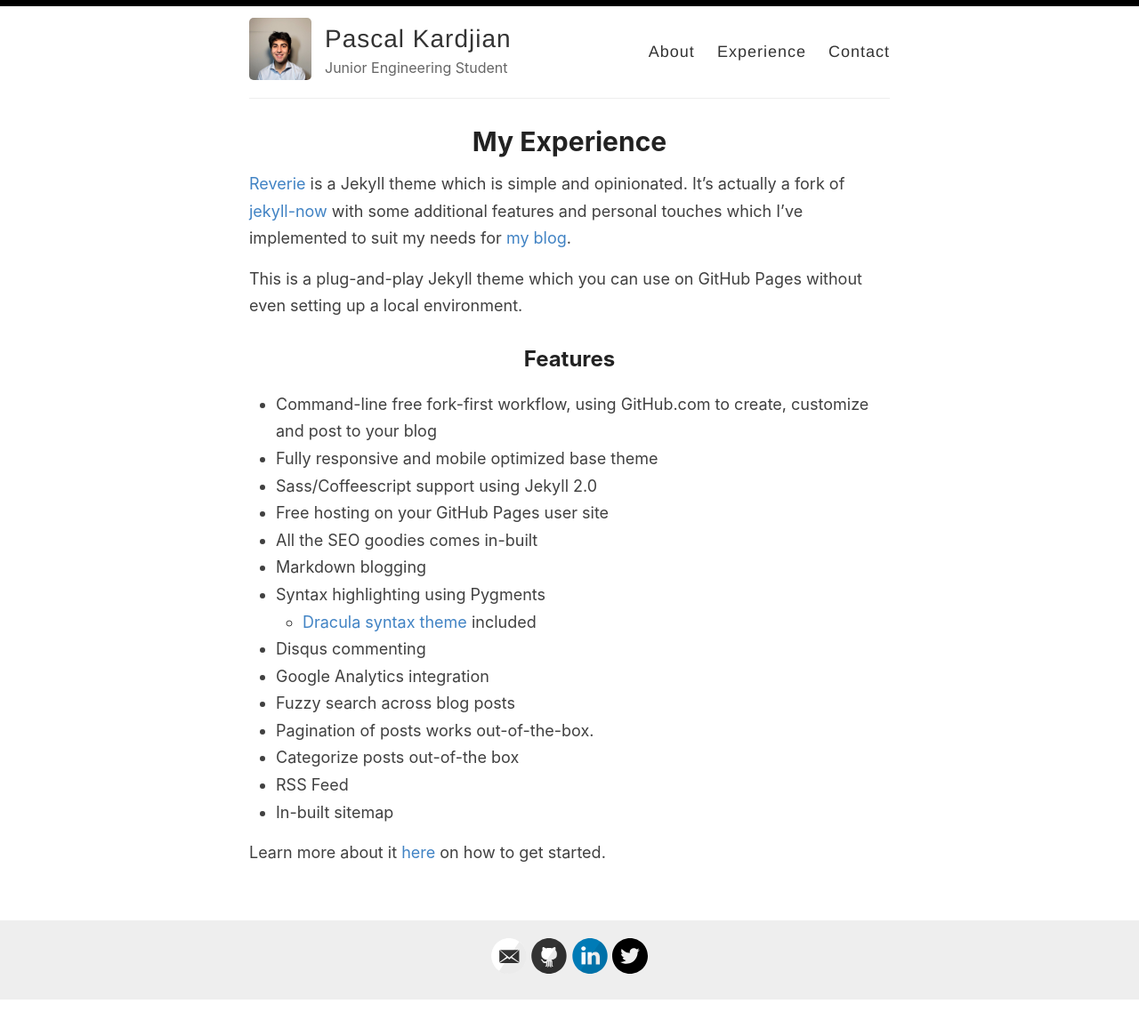
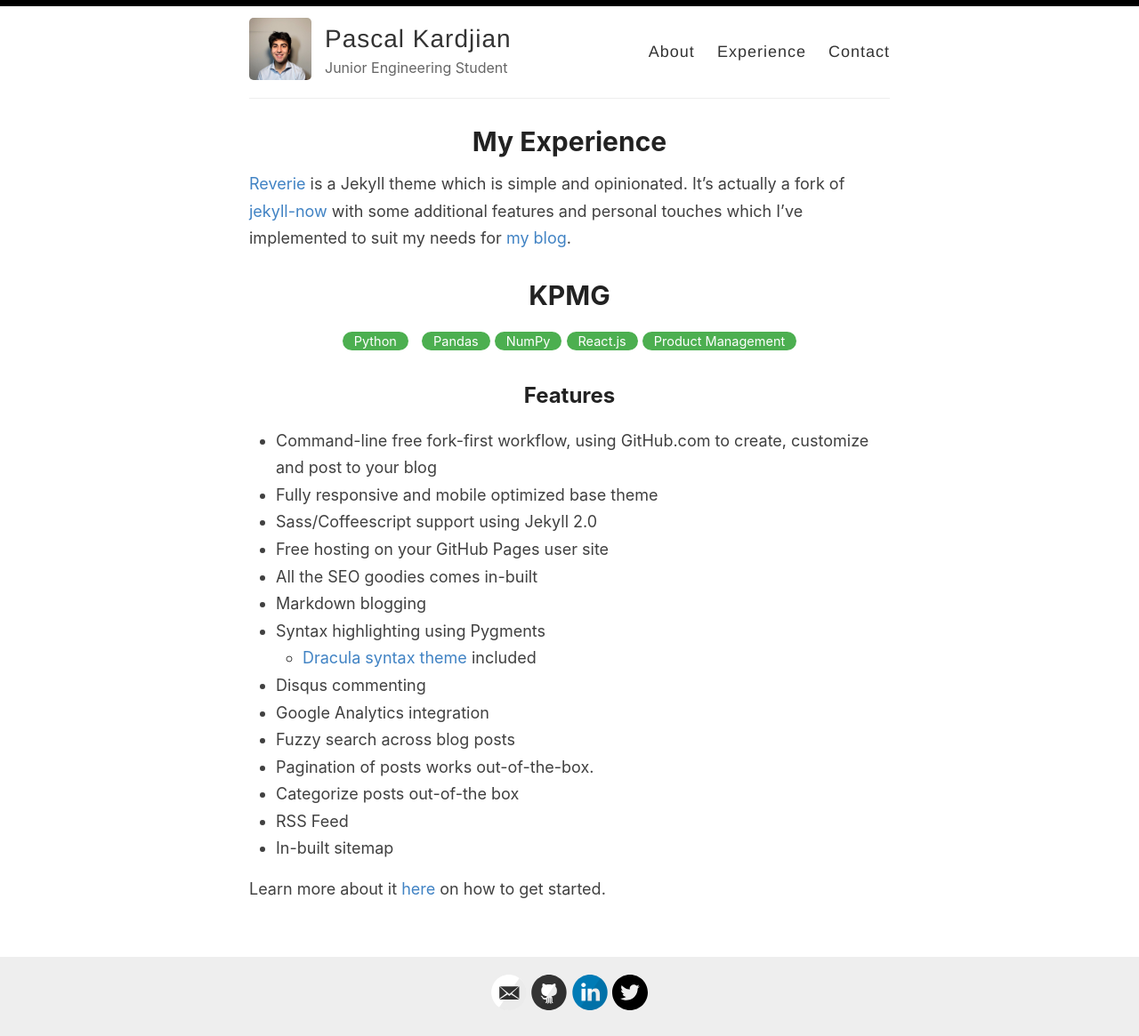
Before and after one commit to pkardjian/pkardjian.github.io, a Jekyll site: the page built from _pages/experience.md, in a window 1280 px wide. Shown: the whole page at 89% size. Built offline with Jekyll 4.4.1, drawn with Linux system fonts in a browser that asks for light colours; before the commit the page ends 1124 px from its top, so only the background shows below that.

Commit message:
minor edits + experience test

```diff
--- a/_pages/experience.md
+++ b/_pages/experience.md
@@ -6,7 +6,15 @@
 
 [Reverie](https://github.com/amitmerchant1990/reverie) is a Jekyll theme which is simple and opinionated. It's actually a fork of [jekyll-now](https://github.com/barryclark/jekyll-now) with some additional features and personal touches which I've implemented to suit my needs for [my blog](https://www.amitmerchant.com).
 
-This is a plug-and-play Jekyll theme which you can use on GitHub Pages without even setting up a local environment.
+# KPMG
+
+<div class="post-tags">
+    <a href="{{site.baseurl}}/categories/#Python">Python</a> &nbsp;
+    <a href="{{site.baseurl}}/categories/#Pandas">Pandas</a>
+    <a href="{{site.baseurl}}/categories/#NumPy">NumPy</a>
+    <a href="{{site.baseurl}}/categories/#React.js">React.js</a>
+    <a href="{{site.baseurl}}/categories/#Product Management">Product Management</a>
+</div>
 
 ## Features
 
--- a/index.html
+++ b/index.html
@@ -8,7 +8,7 @@
     Things I enjoy include, but are not limited to:
   </p>
   <p>
-    <br>&#127936 Basketball
+    &#127936 Basketball
     <br>&#128690 Biking
     <br>&#9823 Chess
     <br>&#127927 Jazz
```
Also changed, not shown: _pages/contact.md (+2 -1 lines).
